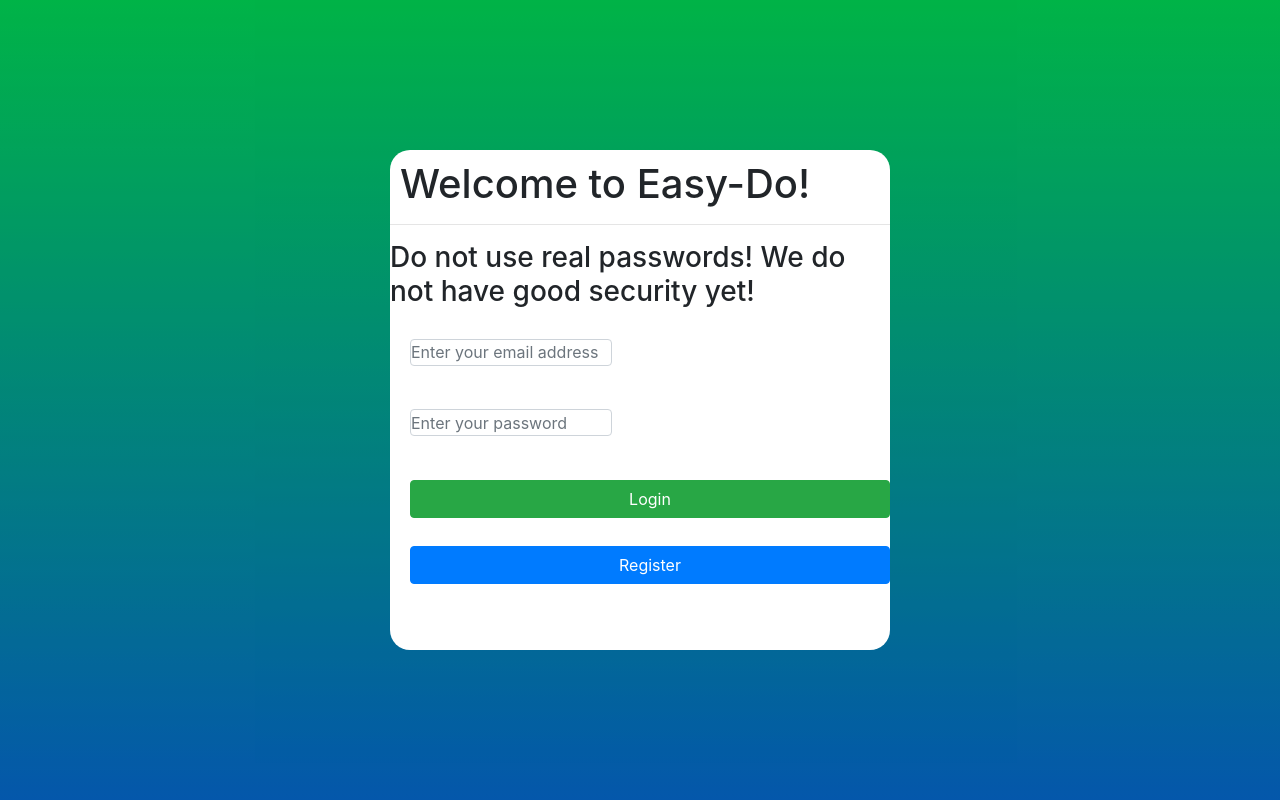
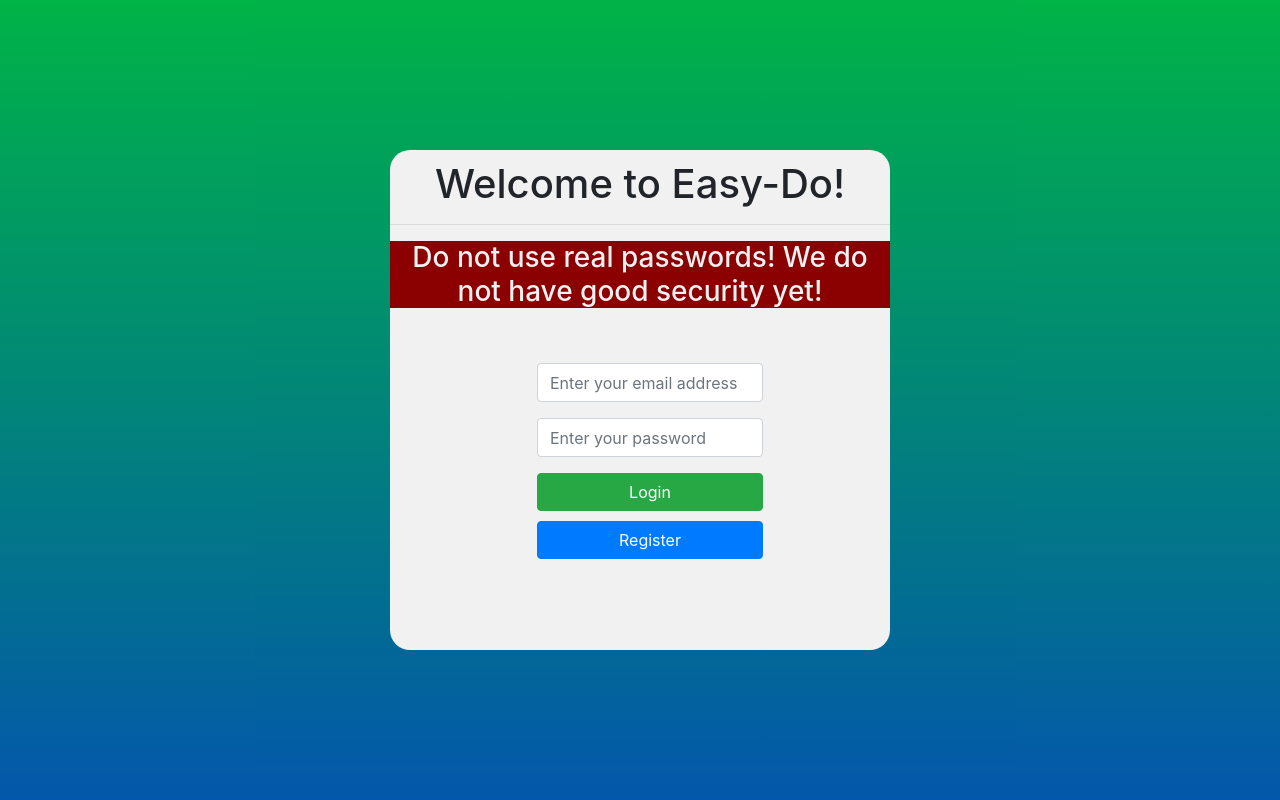
Before and after one commit to melisalarson/easy-do, a Node server app: page /login in a window 1280 px wide. Run offline with Node 20, Linux system fonts and the light colour scheme; some libraries are stand-ins or nearby versions.

Commit message:
login CSS

```diff
--- a/public/forms.css
+++ b/public/forms.css
@@ -10,13 +10,14 @@
 .popup-container {
   width: 500px;
   height: 500px;
-  background-color: white;
+  background-color: #F1F1F1;
   border-radius: 20px;
   position: relative;
 }
 
 .form-title {
-  margin: 10px;
+  text-align: center;
+  margin: 10px 0 0 0;
 }
 
 form {
@@ -27,6 +28,16 @@ form {
   flex-direction: column;
   justify-content: space-evenly;
 }
+
+.add-user {
+    /* margin-left: 20px;
+    margin-top: -5px;
+    height: 60%;
+    flex-direction: column; */
+    justify-content: center;
+    align-items: center;
+  }
+
 form.add-collab {
   display: block;
   margin-top: 20px;
@@ -54,9 +65,20 @@ input:focus {
 }
 
 .form-control {
-  padding: 0px;
+  /* padding: 10px; */
   width: 200px;
   height: 25px;
+}
+
+.btn-success {
+  background-color: #28a745;
+  width: 200px;
+}
+
+.btn-primary {
+  margin: 10px 0 0 0;
+  background-color: #007bff;
+  width: 200px;
 }
 
 .submit-btn {
@@ -66,9 +88,6 @@ input:focus {
   bottom: 30px;
   left: 165px;
 }
-
-
-
 
 .close-btn {
   text-decoration: none;
@@ -113,14 +132,17 @@ input:focus {
   /* display: flex;
   align-items: center; */
 }
+
 .collab-card span {
   display: inline-block;
   width: 100px;
 }
+
 .collab-card span {
   color: initial;
   text-decoration: none;
 }
+
 .collab-card span:hover {
   text-decoration: underline;
   color: blue;
@@ -137,6 +159,7 @@ input:focus {
 .collab-card:hover .menu-btn {
   display: inline;
 }
+
 .edit-btn:hover {
   color: blue;
   border: none;
@@ -153,10 +176,10 @@ input:focus {
 
 .add-collab-btn {
   display: inline;
-  margin-top: -63px;
+  /* margin-top: -63px; */
   margin-left: 30px;
-  height: 75px;
-  width: 100px;
+  /* height: 75px; */
+  /* width: 100px; */
 }
 
 .delete-collab-btn {
@@ -266,7 +289,7 @@ iframe {
 
 /* melisa additions */
 .register-btn .login-bt {
-  width: 150px;
+  /* width: 150px; */
   display: block;
   position: absolute;
   bottom: 30px;
--- a/public/styles.css
+++ b/public/styles.css
@@ -1,3 +1,4 @@
+
 * {
 	margin: 0;
 	padding: 0;
@@ -22,14 +23,22 @@ header {
     display: flex;
     align-items: center;
 }
+
 header h2 {
     display: inline;
 }
+
 header span {
-    width:50%;
+    width: 50%;
     margin-left: 40px;
     display: flex;
     justify-content: space-evenly;
+}
+
+.warning {
+    background-color: darkred;
+    color: #f1f1f1;
+    text-align: center;
 }
 
 a.button {
```
